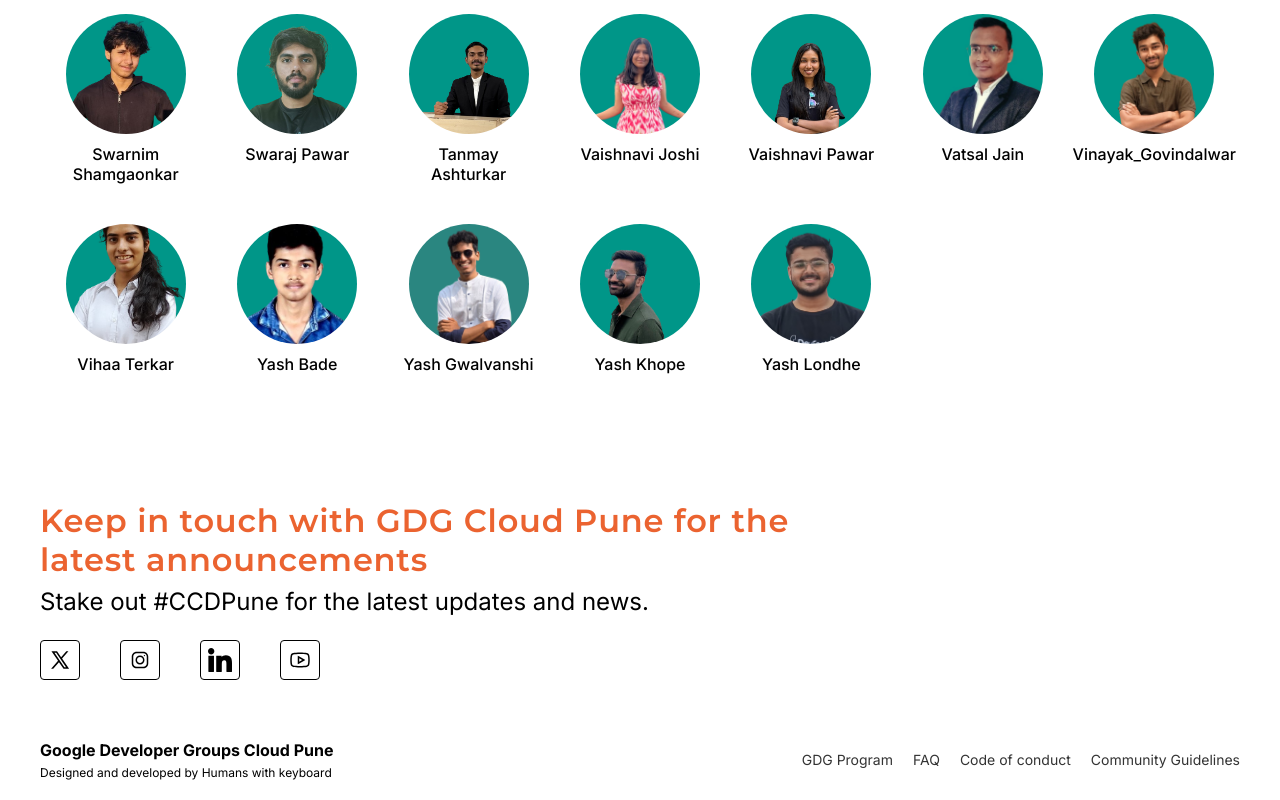
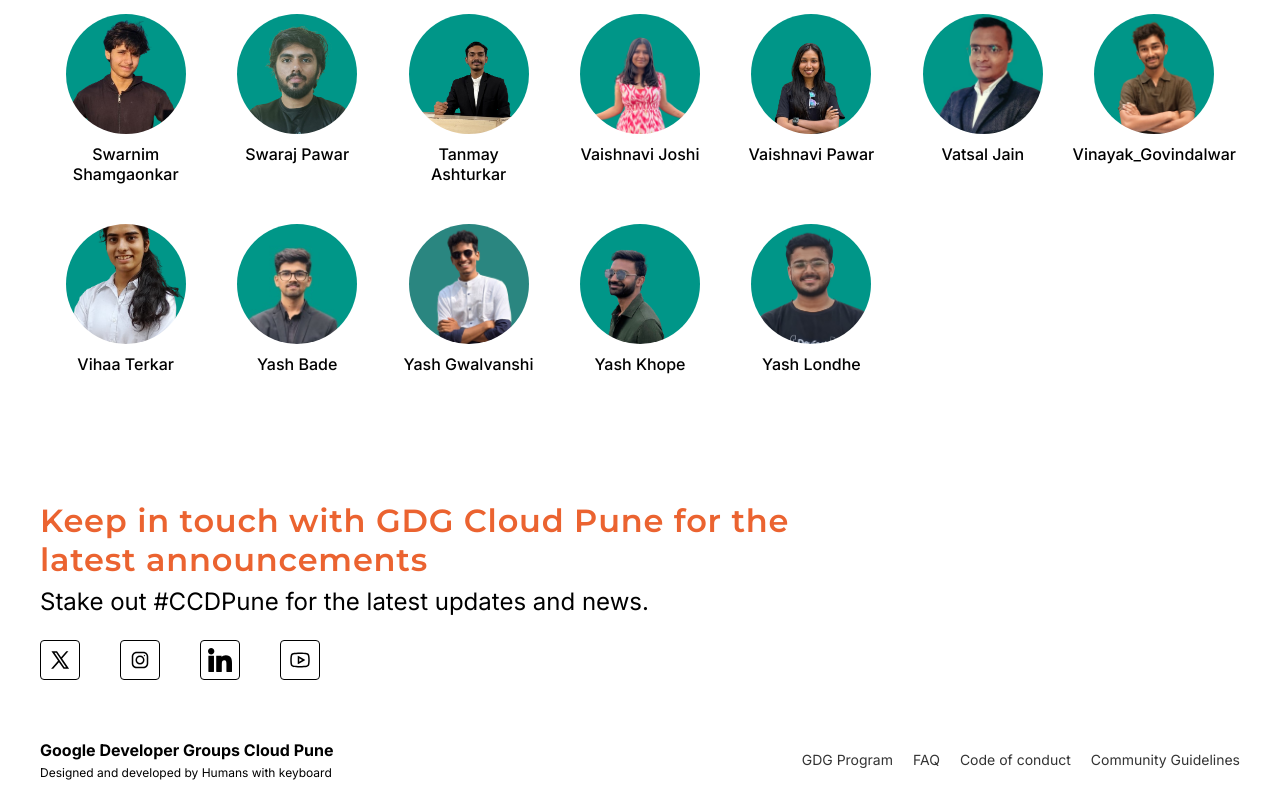
Before and after one commit to GDG-Cloud-Pune/ccd-25, an Angular app: page /teams in a window 1280 px wide. Shown: the part 1437-2237 px from the top of the page. Built offline with nearby package versions, Linux system fonts and the light colour scheme.

Commit message:
change of ishan and yash bade photo

```diff
--- a/src/app/pages/teams/teams.component.ts
+++ b/src/app/pages/teams/teams.component.ts
@@ -53,7 +53,7 @@ export class TeamsComponent {
 { name: 'Vatsal Jain', image: 'assets/teams/Vatsal_Jain.jpg' },
 { name: 'Vinayak_Govindalwar', image: 'assets/teams/Vinayak_Govindalwa.png' },
 { name: 'Vihaa Terkar', image: 'assets/teams/Vihaa_Terkar.png' },
-{ name: 'Yash Bade', image: 'assets/teams/Yash_Bade.png' },
+{ name: 'Yash Bade', image: 'assets/teams/Yash_Bade.JPG' },
 { name: 'Yash Gwalvanshi', image: 'assets/teams/Yash_Gwalvanshi.png' },
 { name: 'Yash Khope', image: 'assets/teams/Yash_Khope.PNG' },
 { name: 'Yash Londhe', image: 'assets/teams/Yash_Londhe.png' }
```
Also changed, not shown: public/assets/teams/Ishan_Deshpande.png, public/assets/teams/Yash_Bade.JPG (added).
